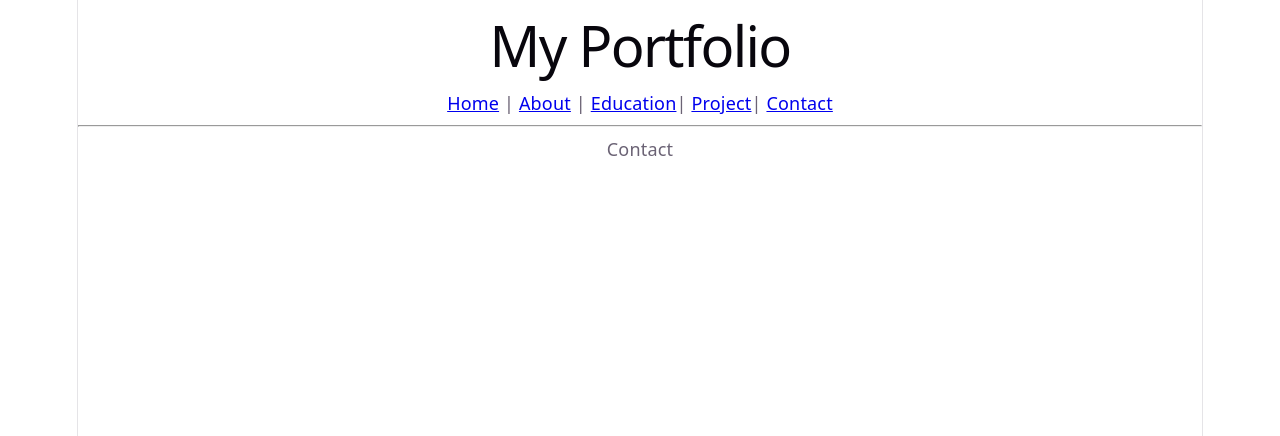
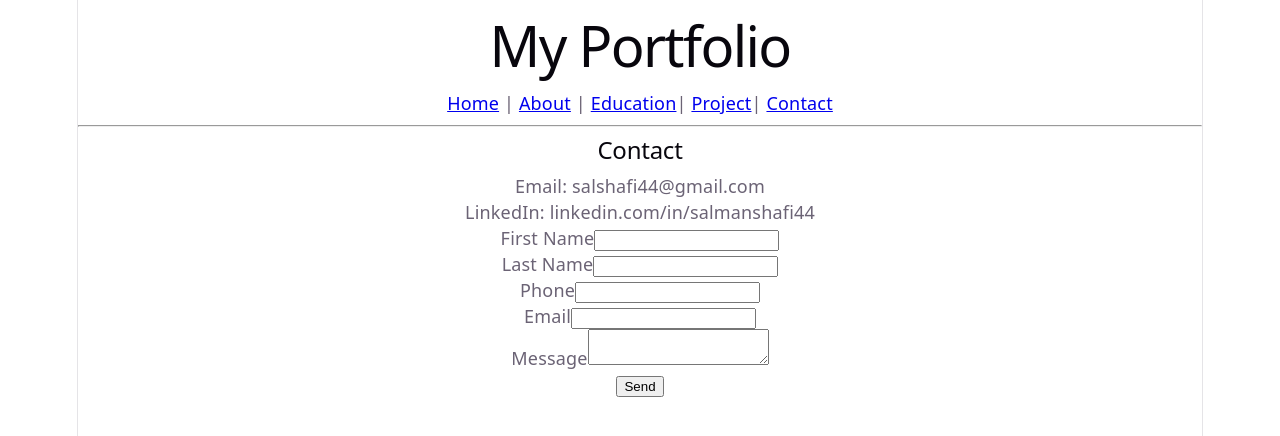
Before and after one commit to salshafi/react-portfolio-site, a React (Vite) app: page /contact in a window 1280 px wide. Shown: the top 436 px of the page. Built offline with nearby package versions, Linux system fonts and the light colour scheme.

Commit message:
Fix stale error messages on successful submit

```diff
--- a/src/contact.jsx
+++ b/src/contact.jsx
@@ -1,7 +1,146 @@
+// contact.jsx
+// This component renders the "Contact" page of the portfolio site.
+// It collects visitor info through a controlled form, following the
+// React Forms pattern from the COMP229 Week 2 lecture, and redirects
+// to Home on submit (no backend yet — that comes in Assignment 2+).
+
+import { useState } from 'react';
+import { useNavigate } from 'react-router-dom';
+
 export default function Contact() {
-return (
-<div>
-<p>Contact</p>
-</div>
- );
+  const navigate = useNavigate();
+
+  // Controlled form state — one object holding all field values,
+  // so adding a new field later only means adding one key here
+  const [formData, setFormData] = useState({
+    firstName: '',
+    lastName: '',
+    phone: '',
+    email: '',
+    message: '',
+  });
+
+  // Tracks validation error messages per field
+  const [errors, setErrors] = useState({});
+
+  // Updates formData whenever any input changes
+  function handleChange(e) {
+    const { name, value } = e.target;
+    setFormData((prev) => ({ ...prev, [name]: value }));
+  }
+
+  // Basic validation — checks required fields and a simple email pattern
+  function validate() {
+    const newErrors = {};
+    if (!formData.firstName.trim()) newErrors.firstName = 'First name is required';
+    if (!formData.lastName.trim()) newErrors.lastName = 'Last name is required';
+    if (!formData.email.trim()) {
+      newErrors.email = 'Email is required';
+    } else if (!/\S+@\S+\.\S+/.test(formData.email)) {
+      newErrors.email = 'Email format is invalid';
+    }
+    if (!formData.message.trim()) newErrors.message = 'Message is required';
+    return newErrors;
+  }
+
+  function handleSubmit(e) {
+    e.preventDefault();
+    const validationErrors = validate();
+
+    if (Object.keys(validationErrors).length > 0) {
+      // Stop here and show errors instead of submitting
+      setErrors(validationErrors);
+      return;
+    }
+
+    // No backend yet, so we just confirm and redirect to Home —
+    // this will be replaced with a real API call in Assignment 2
+    alert('Thanks for reaching out! Redirecting you to Home.');
+    navigate('/');
+  }
+  function handleSubmit(e) {
+  e.preventDefault();
+  const validationErrors = validate();
+
+  if (Object.keys(validationErrors).length > 0) {
+    // Stop here and show errors instead of submitting
+    setErrors(validationErrors);
+    return;
+  }
+
+  // Clear any leftover errors from a previous failed attempt
+  setErrors({});
+
+  // No backend yet, so we just confirm and redirect to Home —
+  // this will be replaced with a real API call in Assignment 2
+  alert('Thanks for reaching out! Redirecting you to Home.');
+  navigate('/');
  }
+
+  return (
+    <div>
+      <h2>Contact</h2>
+
+      {/* Static contact info, in addition to the form */}
+      <p>Email: salshafi44@gmail.com</p>
+      <p>LinkedIn: linkedin.com/in/salmanshafi44</p>
+
+      <form onSubmit={handleSubmit}>
+        <div>
+          <label>First Name</label>
+          <input
+            type="text"
+            name="firstName"
+            value={formData.firstName}
+            onChange={handleChange}
+          />
+          {errors.firstName && <p style={{ color: 'red' }}>{errors.firstName}</p>}
+        </div>
+
+        <div>
+          <label>Last Name</label>
+          <input
+            type="text"
+            name="lastName"
+            value={formData.lastName}
+            onChange={handleChange}
+          />
+          {errors.lastName && <p style={{ color: 'red' }}>{errors.lastName}</p>}
+        </div>
+
+        <div>
+          <label>Phone</label>
+          <input
+            type="tel"
+            name="phone"
+            value={formData.phone}
+            onChange={handleChange}
+          />
+        </div>
+
+        <div>
+          <label>Email</label>
+          <input
+            type="email"
+            name="email"
+            value={formData.email}
+            onChange={handleChange}
+          />
+          {errors.email && <p style={{ color: 'red' }}>{errors.email}</p>}
+        </div>
+
+        <div>
+          <label>Message</label>
+          <textarea
+            name="message"
+            value={formData.message}
+            onChange={handleChange}
+          />
+          {errors.message && <p style={{ color: 'red' }}>{errors.message}</p>}
+        </div>
+
+        <button type="submit">Send</button>
+      </form>
+    </div>
+  );
+}
```
